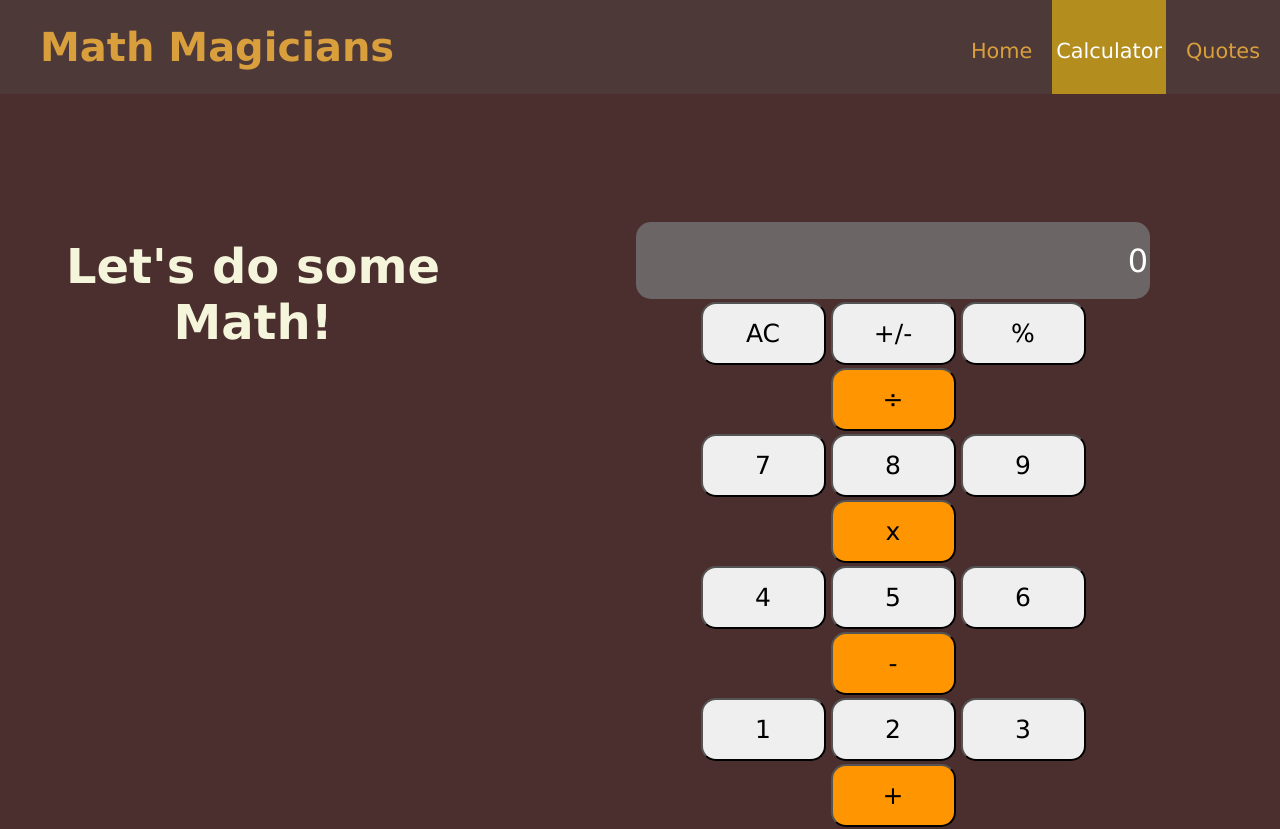
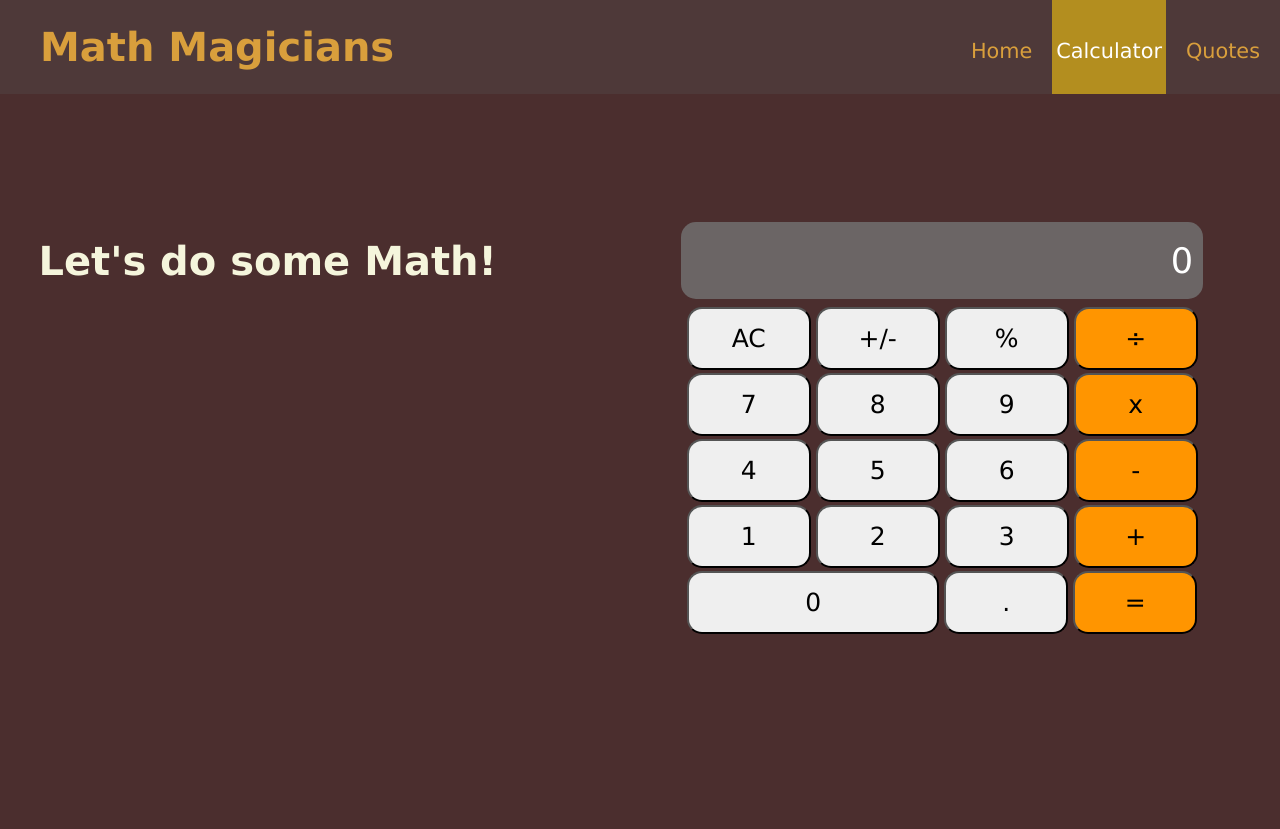
Before and after one commit to Log-benjamin/Math-Magicians, a React (Create React App) app: page /calculator in a window 1280 px wide. Shown: the top 829 px of the page. Built offline with nearby package versions, Linux system fonts and the light colour scheme.

Commit message:
adjust the responsive feature of the app

```diff
--- a/src/App.css
+++ b/src/App.css
@@ -69,7 +69,7 @@
   flex-direction: column;
   align-content: center;
   justify-content: center;
-  padding: 0 5%;
+  padding: 5rem 5%;
 }
 
 .quoteContainer p {
@@ -98,32 +98,33 @@
 @media screen and (min-width: 768px) {
   .container {
     background-color: rgb(75, 46, 46);
+    height: 100vh;
     flex-direction: row;
-    justify-content: space-between;
-    height: 100vh;
   }
 
   .letsdoMath {
-    margin: 6rem 3%;
-    font-size: 3rem;
+    margin-top: 6rem;
+    margin-left: 3%;
+    font-size: 2.5rem;
   }
 
   .calculator {
-    padding: 5rem 10%;
+    padding: 5rem 6% 0 3%;
   }
 
   .input-value {
     height: 75px;
     width: 510px;
-    font-size: 2rem;
+    font-size: 2.2rem;
+    padding-right: 10px;
+    margin-bottom: 0.5rem;
   }
-
   .val {
     font-size: 25px;
-    width: 125px;
+    width: 124px;
   }
 
   .zero {
-    width: 255px;
+    width: 252px;
   }
 }
--- a/src/App.js
+++ b/src/App.js
@@ -22,8 +22,3 @@ function App() {
 }
 
 export default App;
-
-// <div className="App">
-// <Calculator />
-// <Quotes />
-// </div>
--- a/src/components/Calculator.js
+++ b/src/components/Calculator.js
@@ -20,7 +20,7 @@ function Calculator() {
       <div className="calculator">
         <form>
 
-          <div className="rowValue topinp">
+          <div className="topinp">
             <input className="input-value" type="text" value={display} />
           </div>
 
```
Also changed, not shown: src/index.css (line endings or trailing spaces).
